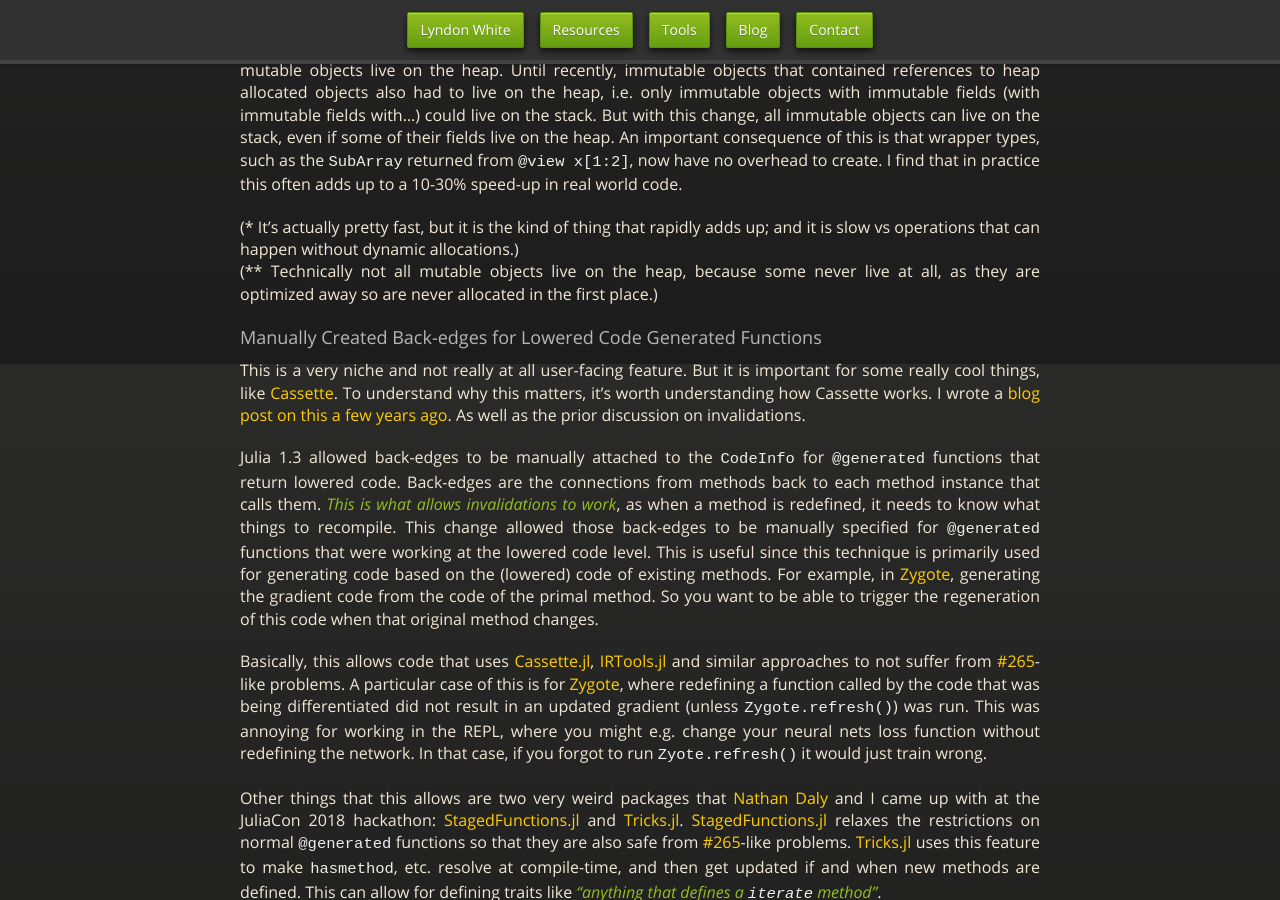
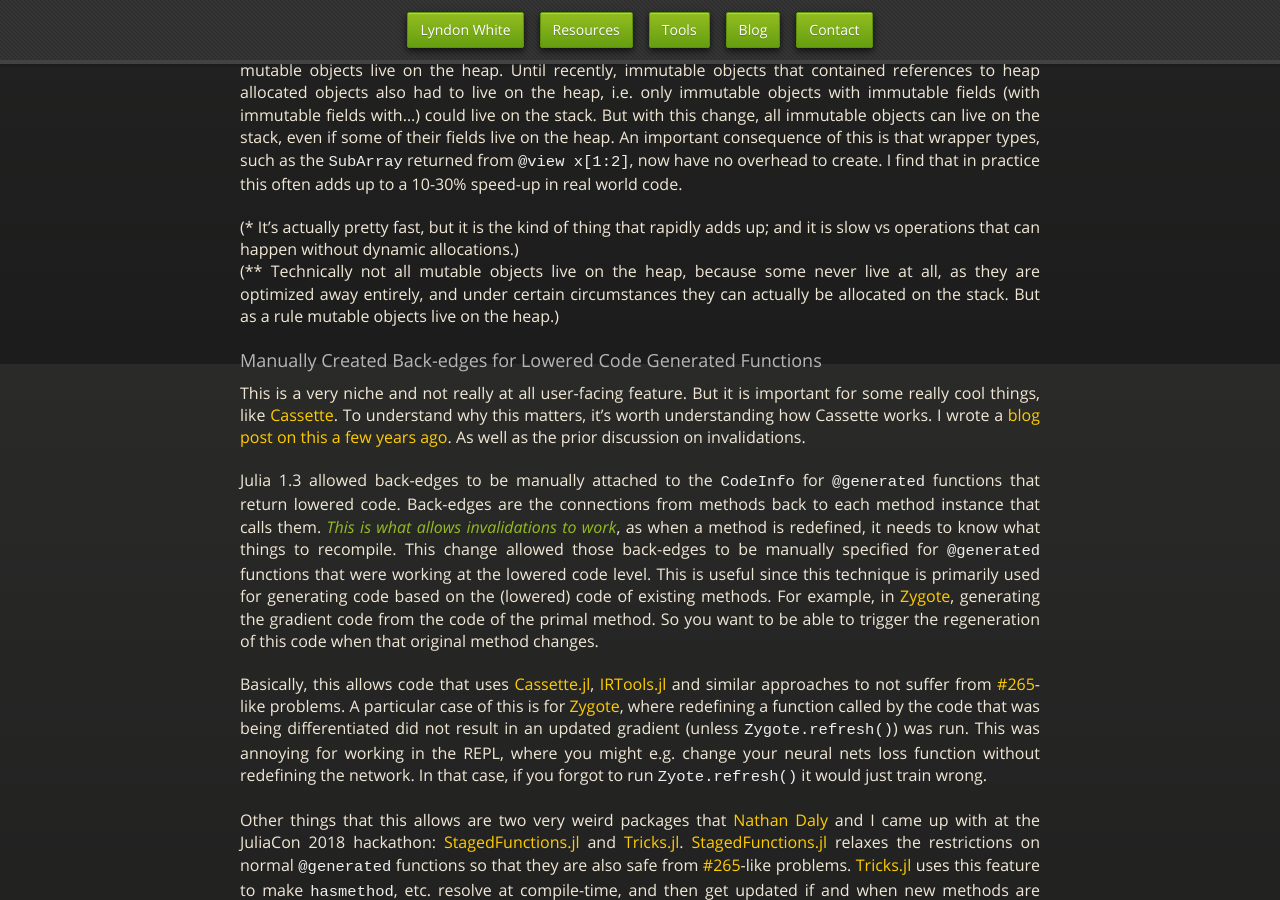
Before and after one commit to oxinabox/oxinabox.github.io, a Jekyll site: the page built from _posts/2021-02-13-Julia-1.6-what-has-changed-since-1.0.md, in a window 1280 px wide and 900 px high, scrolled down 16736 px. Built offline with Jekyll 4.4.1, drawn with Linux system fonts in a browser that asks for light colours; nearby versions of some CDN libraries; some web fonts are replaced.

Commit message:
hedge more

```diff
--- a/_posts/2021-02-13-Julia-1.6-what-has-changed-since-1.0.md
+++ b/_posts/2021-02-13-Julia-1.6-what-has-changed-since-1.0.md
@@ -551,7 +551,7 @@
 I find that in practice this often adds up to a 10-30% speed-up in real world code.
 
 (\* It's actually pretty fast, but it is the kind of thing that rapidly adds up; and it is slow vs operations that can happen without dynamic allocations.) <br>
-(\*\* Technically not all mutable objects live on the heap, because some never live at all, as they are optimized away so are never allocated in the first place.)
+(\*\* Technically not all mutable objects live on the heap, because some never live at all, as they are optimized away entirely, and under certain circumstances they can actually be allocated on the stack. But as a rule mutable objects live on the heap.)
 
 ### Manually Created Back-edges for Lowered Code Generated Functions
 This is a very niche and not really at all user-facing feature.
```
